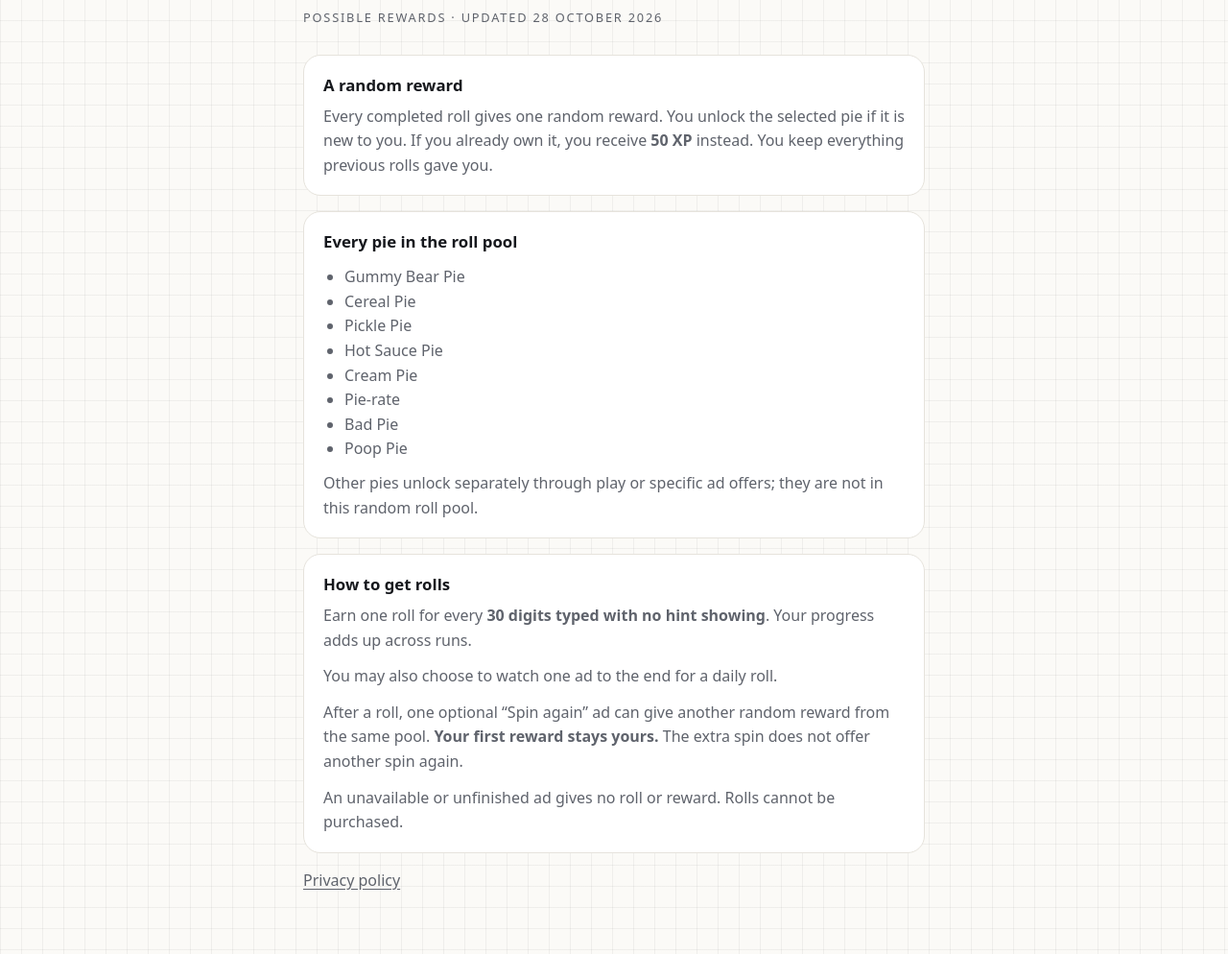
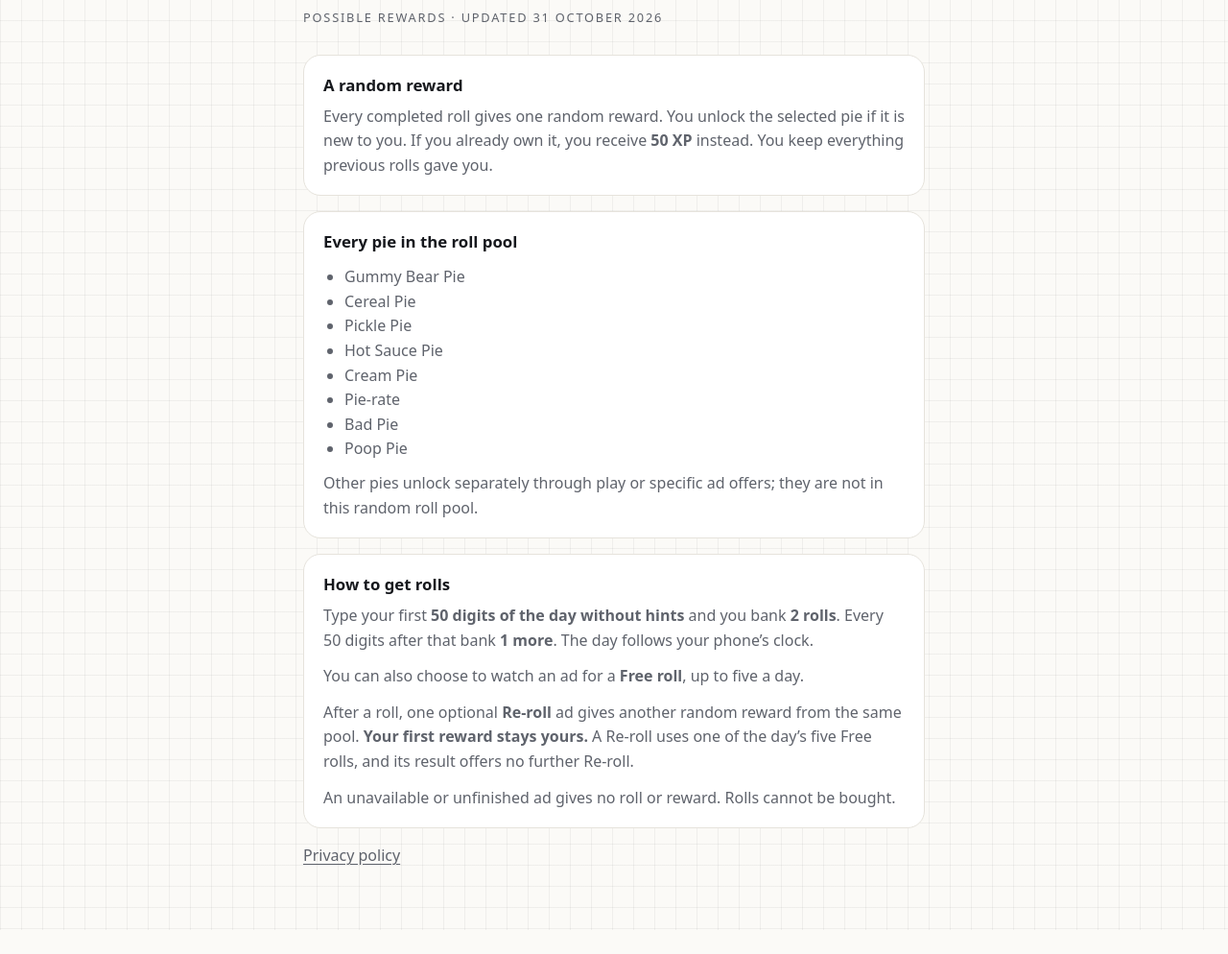
Before and after one commit to TastyBeBe/pi-deck-privacy, a plain HTML site: page rewards/index.html in a window 1280 px wide. Shown: the part 89-1083 px from the top of the page at 96% size. After the commit the page ends 1058 px from the top, so only its background shows below. Drawn offline with Linux system fonts and the light colour scheme.

Commit message:
Eating Pi: privacy page names every data type the stores list; rewards page has the current roll rules (50 digits, Free roll, Re-roll)
Co-Authored-By: Claude Opus 5.5 <noreply@anthropic.com>

```diff
--- a/rewards/index.html
+++ b/rewards/index.html
@@ -3,7 +3,7 @@
 <head>
 <meta charset="utf-8">
 <meta name="viewport" content="width=device-width, initial-scale=1">
-<title>Eating Pi — Possible Rewards</title>
+<title>Eating Pi possible rewards</title>
 <meta name="description" content="All possible random roll rewards in Eating Pi, including the reward for a pie you already own.">
 <style>
   :root { --bg:#FBFAF7; --ink:#16181D; --muted:#5f636c; --line:#e6e3dc; --card:#fff; --grid:rgba(22,24,29,.05); }
@@ -25,7 +25,7 @@
 <body>
 <main>
   <h1>Eating Pi</h1>
-  <p class="meta">Possible rewards · updated 28 October 2026</p>
+  <p class="meta">Possible rewards · updated 31 October 2026</p>
 
   <section>
     <h2>A random reward</h2>
@@ -48,12 +48,12 @@
   </section>
 
   <section>
-    <h2>How to get rolls</h2>
-    <p>Earn one roll for every <strong>30 digits typed with no hint showing</strong>. Your progress adds up across runs.</p>
-    <p>You may also choose to watch one ad to the end for a daily roll.</p>
-    <p>After a roll, one optional “Spin again” ad can give another random reward from the same pool. <strong>Your first reward stays yours.</strong> The extra spin does not offer another spin again.</p>
-    <p>An unavailable or unfinished ad gives no roll or reward. Rolls cannot be purchased.</p>
-  </section>
+<h2>How to get rolls</h2>
+<p>Type your first <strong>50 digits of the day without hints</strong> and you bank <strong>2 rolls</strong>. Every 50 digits after that bank <strong>1 more</strong>. The day follows your phone’s clock.</p>
+<p>You can also choose to watch an ad for a <strong>Free roll</strong>, up to five a day.</p>
+<p>After a roll, one optional <strong>Re-roll</strong> ad gives another random reward from the same pool. <strong>Your first reward stays yours.</strong> A Re-roll uses one of the day’s five Free rolls, and its result offers no further Re-roll.</p>
+<p>An unavailable or unfinished ad gives no roll or reward. Rolls cannot be bought.</p>
+</section>
 
   <p><a href="../">Privacy policy</a></p>
 </main>
```
Also changed, not shown: index.html (+4 -4 lines).
